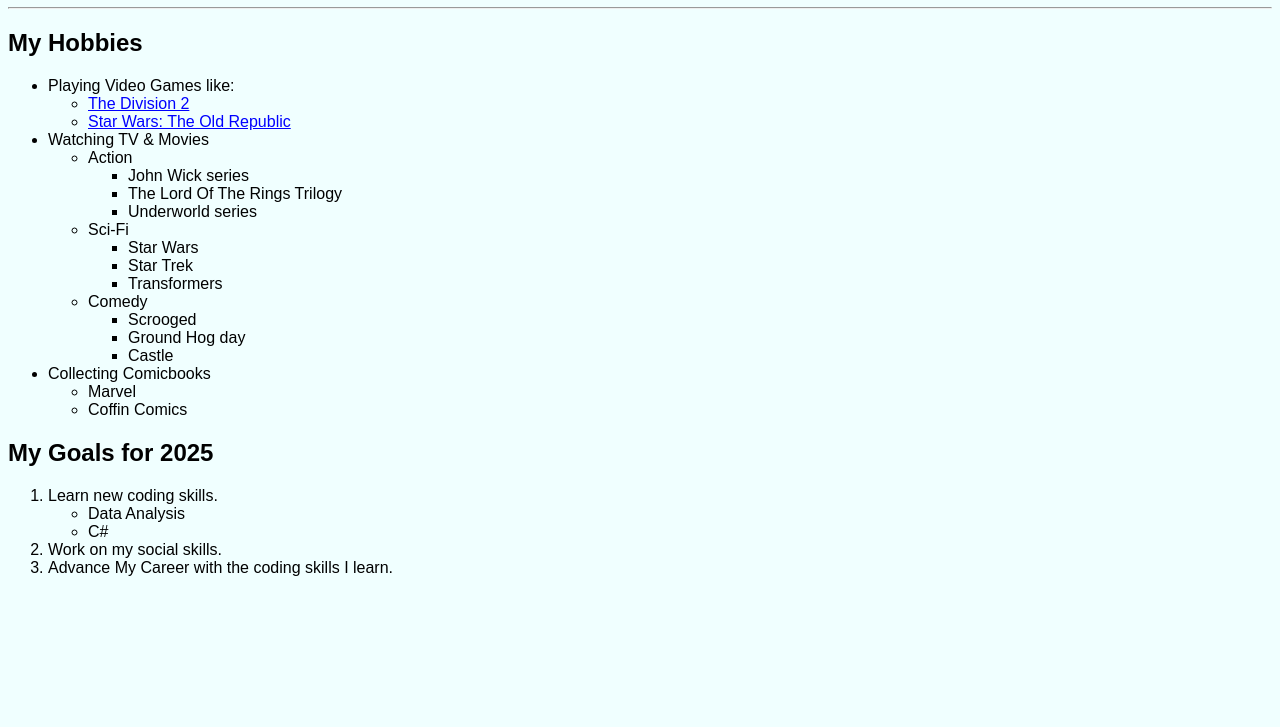
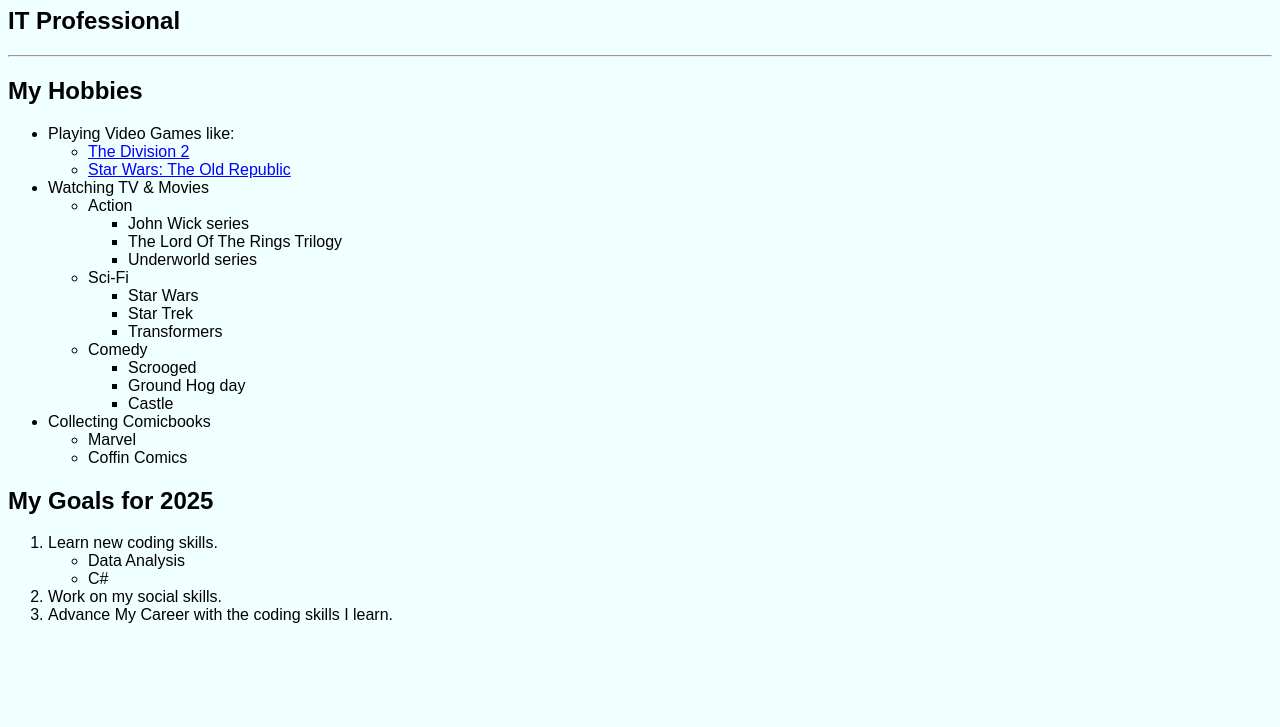
Before and after one commit to Arioch3d/DA_Cryptology, a plain HTML site: page About_Me/index.html in a window 1280 px wide. Shown: the part 73-800 px from the top of the page. Drawn offline with Linux system fonts and the light colour scheme.

Commit message:
Testing Push

```diff
--- a/About_Me/index.html
+++ b/About_Me/index.html
@@ -9,6 +9,7 @@
 </head>
 <body>
     <h1>Charles Norman</h1>
+    <h2>IT Professional</h2>
     <hr>
     <h2>My Hobbies</h2>
     <ul>
```
